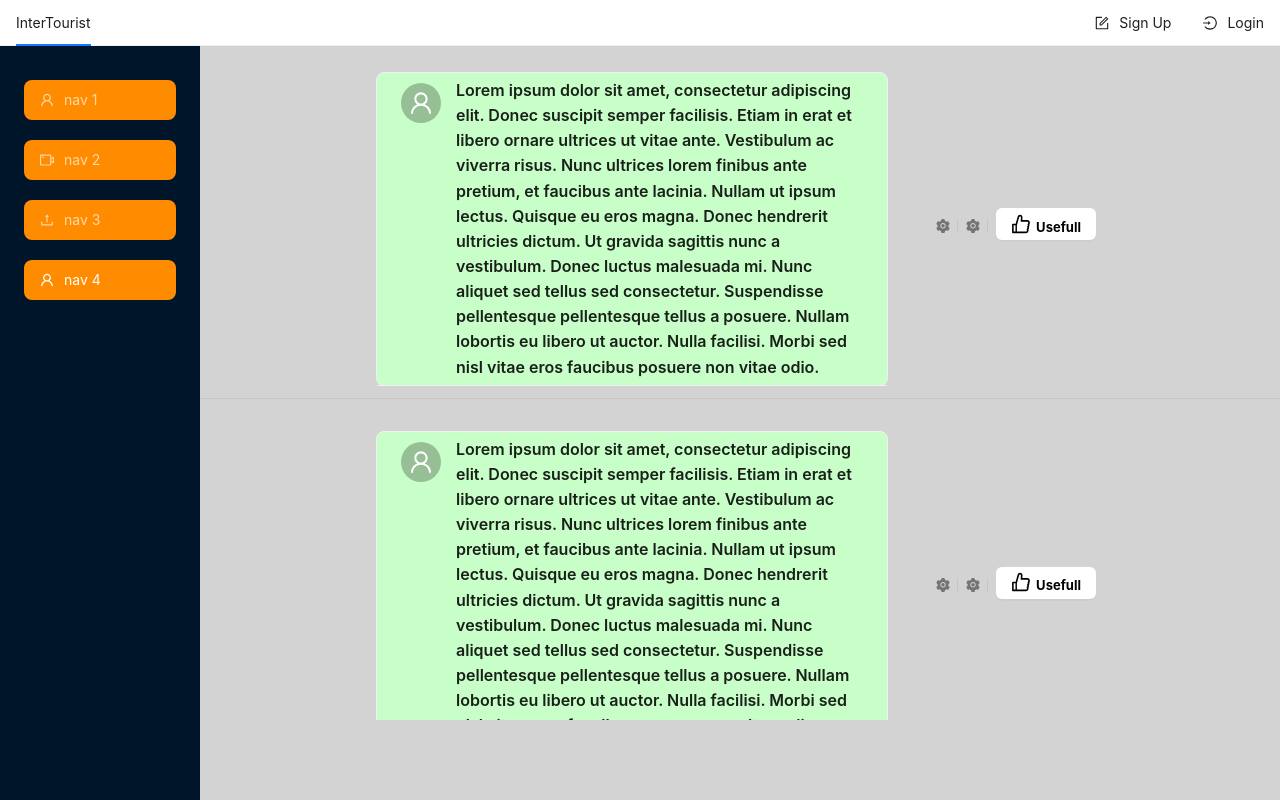
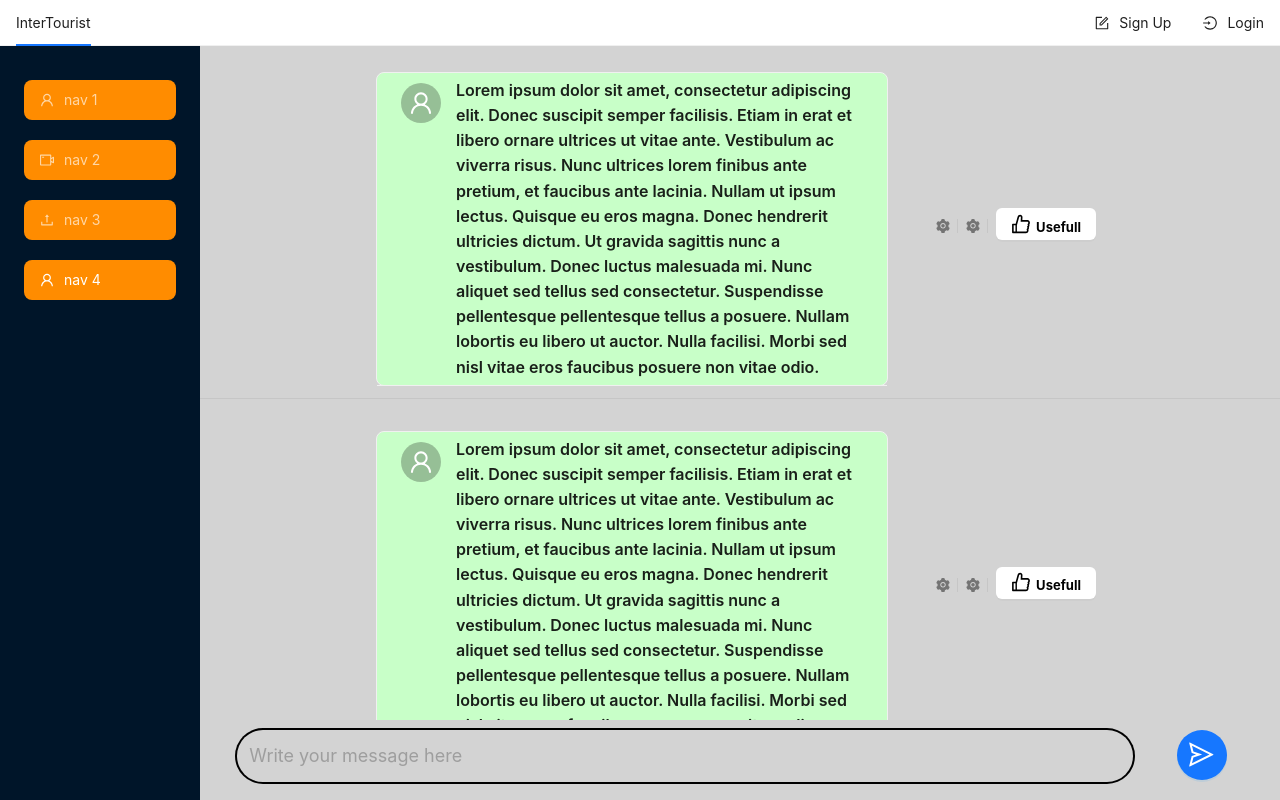
Before and after one commit to tcivie/project_management_frontend, a React (Create React App) app: page /chat in a window 1280 px wide. Built offline with nearby package versions, Linux system fonts and the light colour scheme; what pigeon-maps would draw is missing.

Commit message:
Added Poster component

```diff
--- /dev/null
+++ b/src/components/Chat/Poster.js
@@ -0,0 +1,33 @@
+import { SendOutlined } from '@ant-design/icons';
+import { Button, Form, Input } from 'antd';
+
+function Poster() {
+  return (
+    <div style={{ padding: 10 }}>
+      <Form layout="inline" style={{ justifyContent: 'space-evenly' }}>
+        <Form.Item>
+          <Input.TextArea
+            placeholder="Write your message here"
+            bordered={false}
+            autoSize={{ minRows: 1, maxRows: 6 }}
+            style={{
+              fontSize: 18,
+              width: '70vw',
+              backgroundColor: 'lightgray',
+              padding: '2px',
+              resize: 'none',
+              borderRadius: 30,
+              boxShadow: '0 0 0 2px #000',
+              border: '10px solid transparent',
+            }}
+          />
+        </Form.Item>
+        <Form.Item>
+          <Button style={{ width: '50px', height: '50px' }} icon={<SendOutlined style={{ fontSize: '25px' }} />} size="large" shape="circle" type="primary" />
+        </Form.Item>
+      </Form>
+    </div>
+  );
+}
+
+export default Poster;
--- a/src/components/Navbar.js
+++ b/src/components/Navbar.js
@@ -55,7 +55,7 @@ function Navbar() {
     }}
     >
       <Menu mode="horizontal" triggerSubMenuAction="click" openKeys={openKeys}>
-        <Menu.Item key="home" style={{ marginRight: 'auto' }}>
+        <Menu.Item key="home" onClick={() => { navigate('/'); }} style={{ marginRight: 'auto' }}>
           InterTourist
         </Menu.Item>
 
--- a/src/pages/ChatPage.js
+++ b/src/pages/ChatPage.js
@@ -6,6 +6,7 @@ import React, { useState } from 'react';
 
 import VirtualList from 'rc-virtual-list';
 import Post from '../components/Chat/Post';
+import Poster from '../components/Chat/Poster';
 
 const {
   Content, Sider,
@@ -55,7 +56,9 @@ function App() {
                 </VirtualList>
               </List>
             )}
+          <Poster />
         </div>
+
       </Content>
     </Layout>
   );
```
